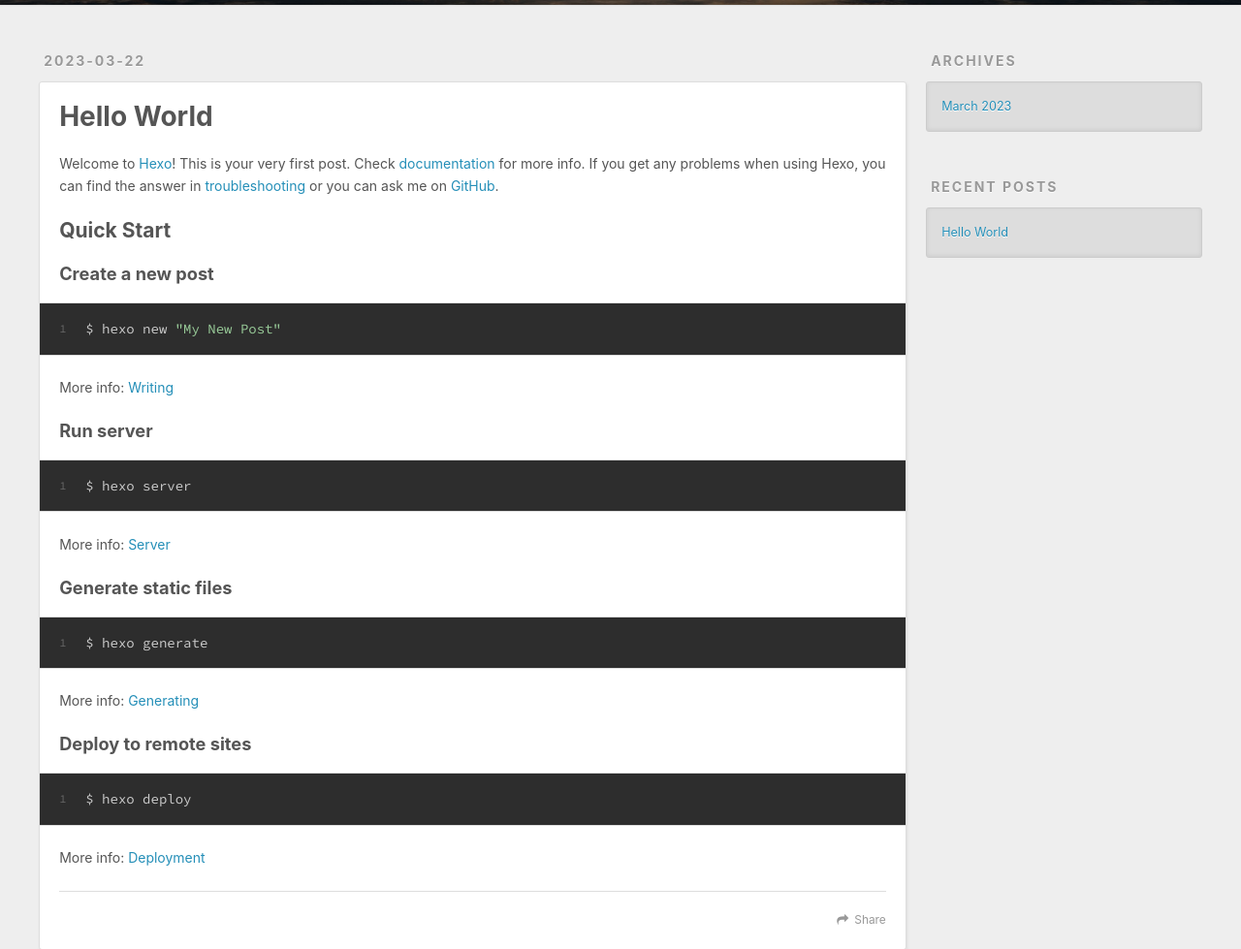
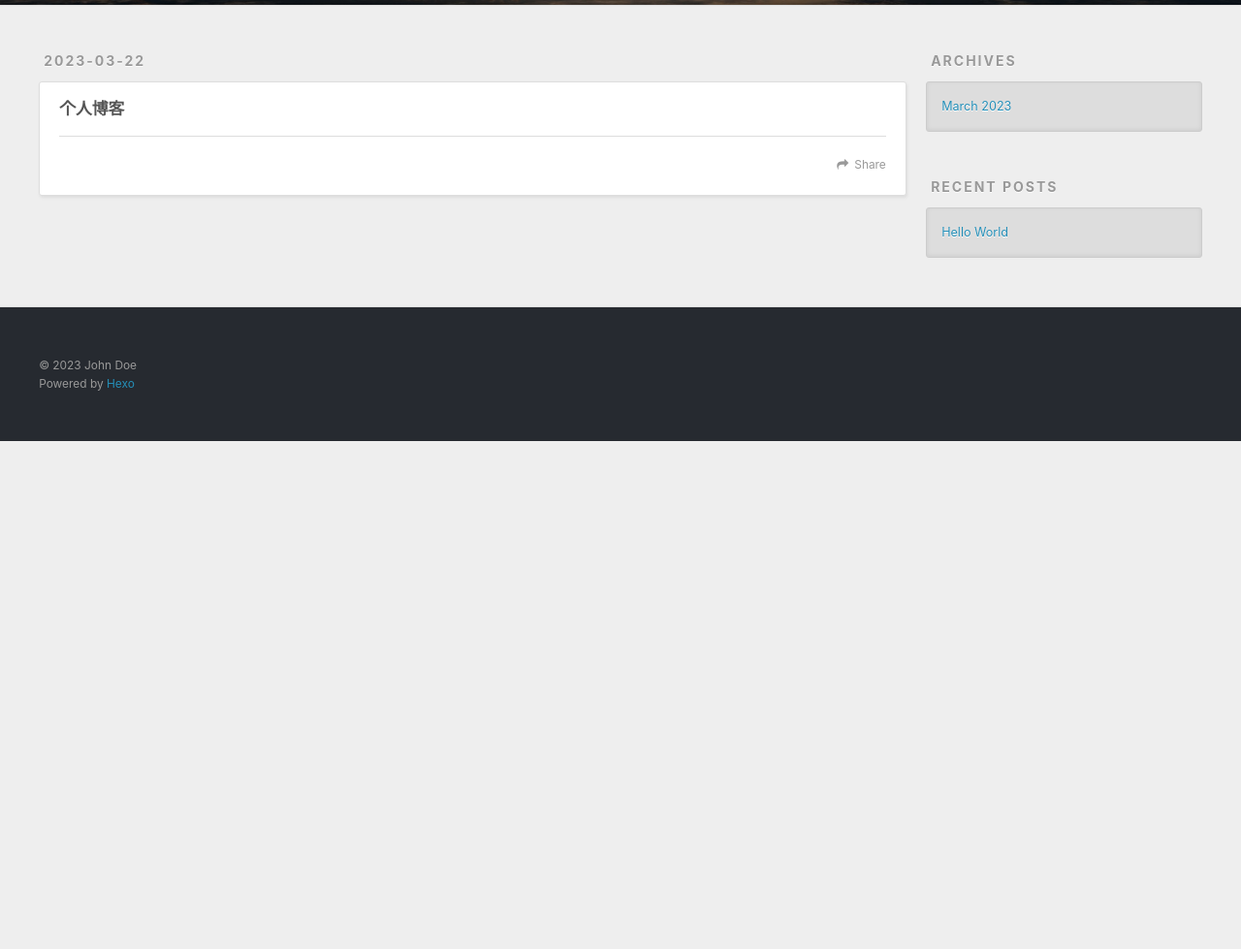
Before and after one commit to zhenhua2340/zhenhua2340, a plain HTML site: page README.html in a window 1280 px wide. Shown: the part 295-1274 px from the top of the page at 97% size. After the commit the page ends 800 px from the top, so only its background shows below. Drawn offline with nearby package versions, Linux system fonts and the light colour scheme.

Commit message:
Site updated: 2023-03-22 16:05:18

```diff
--- a/index.html
+++ b/README.html
@@ -7,11 +7,15 @@
 
   <title>Hexo</title>
   <meta name="viewport" content="width=device-width, initial-scale=1, maximum-scale=1">
-  <meta property="og:type" content="website">
+  <meta name="description" content="个人博客">
+<meta property="og:type" content="website">
 <meta property="og:title" content="Hexo">
-<meta property="og:url" content="http://example.com/index.html">
+<meta property="og:url" content="http://example.com/README.html">
 <meta property="og:site_name" content="Hexo">
+<meta property="og:description" content="个人博客">
 <meta property="og:locale" content="en_US">
+<meta property="article:published_time" content="2023-03-22T08:00:51.403Z">
+<meta property="article:modified_time" content="2023-03-22T08:00:51.403Z">
 <meta property="article:author" content="John Doe">
 <meta name="twitter:card" content="summary">
 
@@ -62,58 +66,31 @@
   </div>
 </header>
       <div class="outer">
-        <section id="main">
-
-    <article id="post-hello-world" class="article article-type-post" itemscope itemprop="blogPost">
+        <section id="main"><article id="page-" class="article article-type-page" itemscope itemprop="blogPost">
   <div class="article-meta">
-    <a href="/2023/03/22/hello-world/" class="article-date">
-  <time datetime="2023-03-22T07:30:37.296Z" itemprop="datePublished">2023-03-22</time>
+    <a href="/README.html" class="article-date">
+  <time datetime="2023-03-22T08:00:51.403Z" itemprop="datePublished">2023-03-22</time>
 </a>
 
   </div>
   <div class="article-inner">
 
 
-      <header class="article-header">
-
-
-    <h1 itemprop="name">
-      <a class="article-title" href="/2023/03/22/hello-world/">Hello World</a>
-    </h1>
-
-
-      </header>
-
     <div class="article-entry" itemprop="articleBody">
 
-        <p>Welcome to <a target="_blank" rel="noopener" href="https://hexo.io/">Hexo</a>! This is your very first post. Check <a target="_blank" rel="noopener" href="https://hexo.io/docs/">documentation</a> for more info. If you get any problems when using Hexo, you can find the answer in <a target="_blank" rel="noopener" href="https://hexo.io/docs/troubleshooting.html">troubleshooting</a> or you can ask me on <a target="_blank" rel="noopener" href="https://github.com/hexojs/hexo/issues">GitHub</a>.</p>
-<h2 id="Quick-Start"><a href="#Quick-Start" class="headerlink" title="Quick Start"></a>Quick Start</h2><h3 id="Create-a-new-post"><a href="#Create-a-new-post" class="headerlink" title="Create a new post"></a>Create a new post</h3><figure class="highlight bash"><table><tr><td class="gutter"><pre><span class="line">1</span><br></pre></td><td class="code"><pre><span class="line">$ hexo new <span class="string">&quot;My New Post&quot;</span></span><br></pre></td></tr></table></figure>
-
-<p>More info: <a target="_blank" rel="noopener" href="https://hexo.io/docs/writing.html">Writing</a></p>
-<h3 id="Run-server"><a href="#Run-server" class="headerlink" title="Run server"></a>Run server</h3><figure class="highlight bash"><table><tr><td class="gutter"><pre><span class="line">1</span><br></pre></td><td class="code"><pre><span class="line">$ hexo server</span><br></pre></td></tr></table></figure>
-
-<p>More info: <a target="_blank" rel="noopener" href="https://hexo.io/docs/server.html">Server</a></p>
-<h3 id="Generate-static-files"><a href="#Generate-static-files" class="headerlink" title="Generate static files"></a>Generate static files</h3><figure class="highlight bash"><table><tr><td class="gutter"><pre><span class="line">1</span><br></pre></td><td class="code"><pre><span class="line">$ hexo generate</span><br></pre></td></tr></table></figure>
-
-<p>More info: <a target="_blank" rel="noopener" href="https://hexo.io/docs/generating.html">Generating</a></p>
-<h3 id="Deploy-to-remote-sites"><a href="#Deploy-to-remote-sites" class="headerlink" title="Deploy to remote sites"></a>Deploy to remote sites</h3><figure class="highlight bash"><table><tr><td class="gutter"><pre><span class="line">1</span><br></pre></td><td class="code"><pre><span class="line">$ hexo deploy</span><br></pre></td></tr></table></figure>
-
-<p>More info: <a target="_blank" rel="noopener" href="https://hexo.io/docs/one-command-deployment.html">Deployment</a></p>
-
+        <h4 id="个人博客"><a href="#个人博客" class="headerlink" title="个人博客"></a>个人博客</h4>
 
     </div>
     <footer class="article-footer">
-      <a data-url="http://example.com/2023/03/22/hello-world/" data-id="clfjda53y00002kta19isfbos" class="article-share-link">Share</a>
+      <a data-url="http://example.com/README.html" data-id="clfjegel40000yota8xva5rz2" class="article-share-link">Share</a>
 
 
     </footer>
   </div>
 
-</article>
 
 
-
-
+</article>
 
 </section>
 
```
Also changed, not shown: 2023/03/22/hello-world/index.html (+1 -1 lines), 1 other file.
